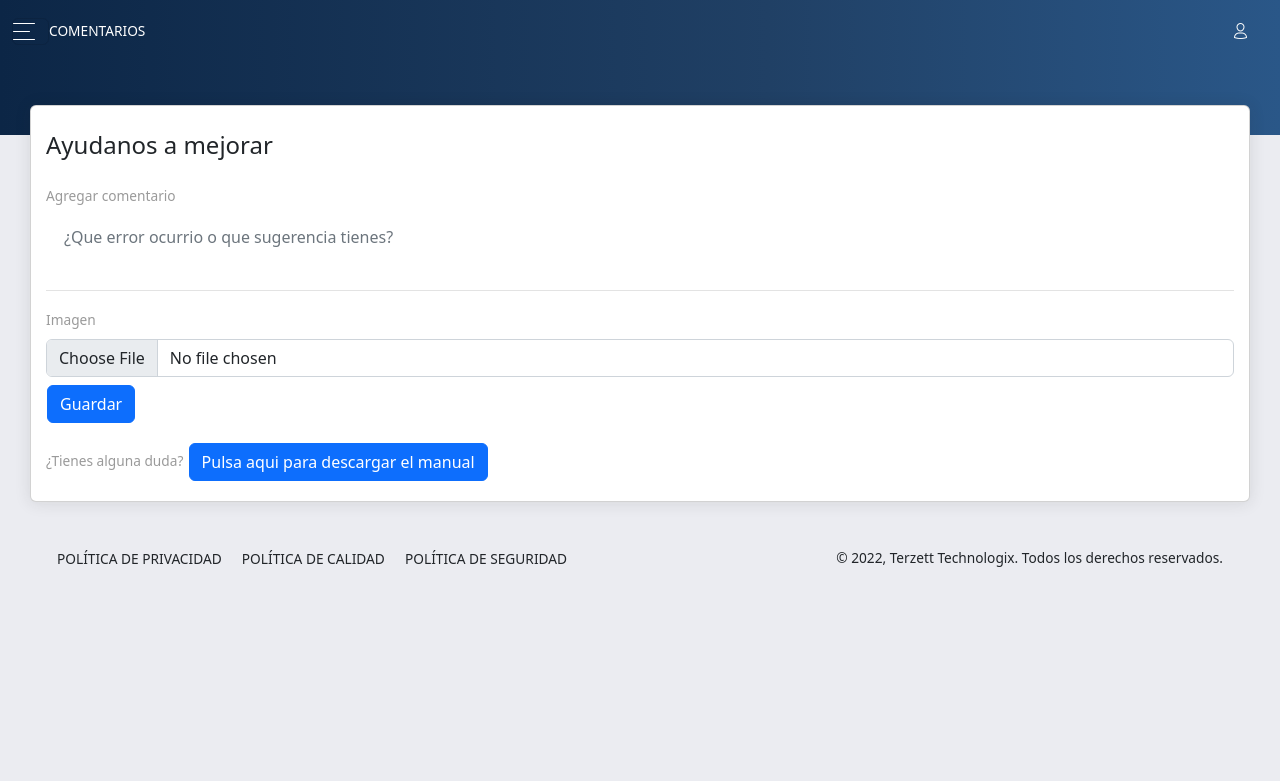
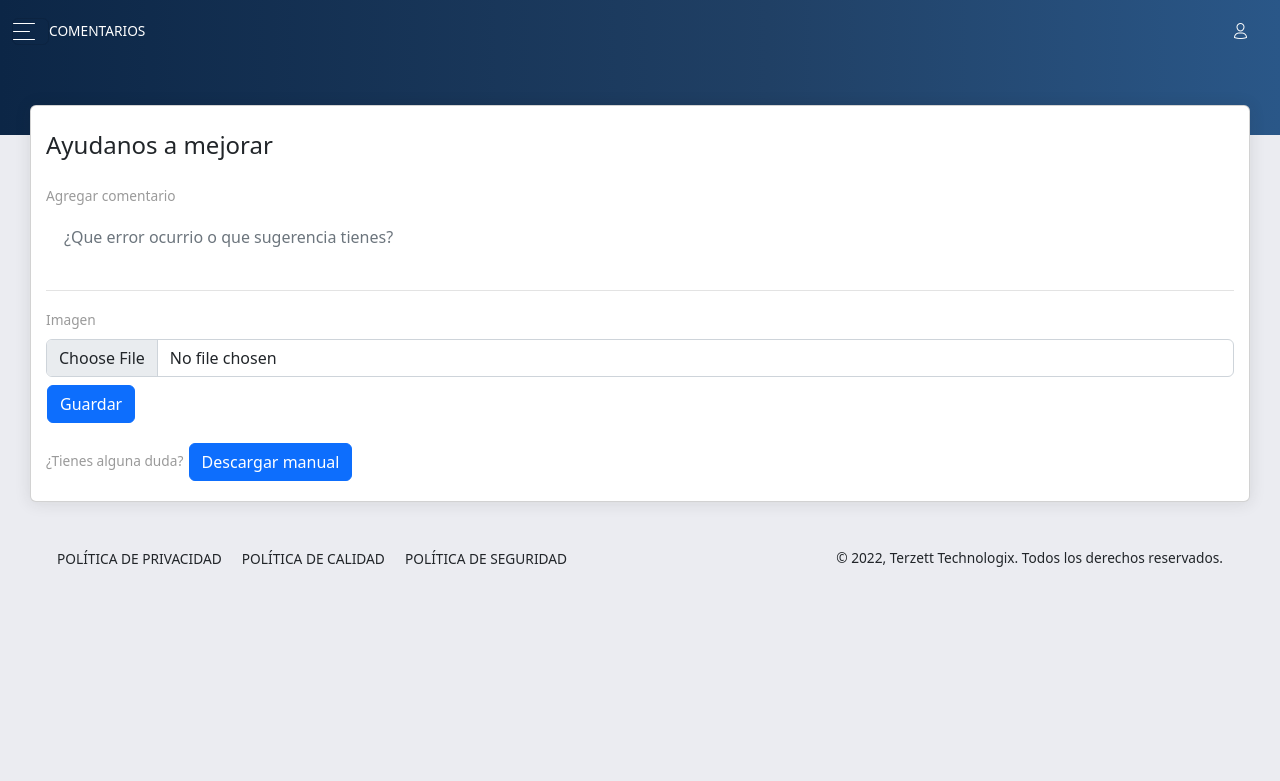
Before and after one commit to TerzettTechnologix/CRM-Hercules-1.5, a PHP site: page /Ayuda in a window 1280 px wide. Shown: the top 781 px of the page. Run offline with PHP 8.4, Linux system fonts and the light colour scheme; some libraries are stand-ins or nearby versions.

Commit message:
Mas cambios

```diff
--- a/views/usuario/ayuda.php
+++ b/views/usuario/ayuda.php
@@ -73,7 +73,7 @@
               <p>Cerrar sesión</p>
             </a>
           </li>
-          <li class="active-pro">
+          <li class="active-pro active">
             <a href="/Ayuda">
               <i class="now-ui-icons objects_support-17"></i>
               <p>Soporte Técnico</p>
@@ -142,7 +142,7 @@
                     <button type="submit" class="btn btn-primary mt-2">Guardar</button>
                   </form>
                   <label class="mb-2">¿Tienes alguna duda?</label>
-                  <a href="/archivos/ManualEmpleado.pdf" class="btn btn-primary">Pulsa aqui para descargar el manual</a>
+                  <a href="/archivos/ManualLider.pdf" class="btn btn-primary">Descargar manual</a>
                 </table>
               </div>
             </div>
```
Also changed, not shown: public/imagenes/2d5cebf643d569cbd67bde9d4eec78df.jpg (added), public/imagenes/70a04b3a9f042c22ab85634fdd76b1ab.jpg (added), public/imagenes/a6a08a57ee37053edbb70cc1300bae11.jpg (added), public/imagenes/dc9aa939792d99ee41cc3d10cf396c0a.jpg (added).
